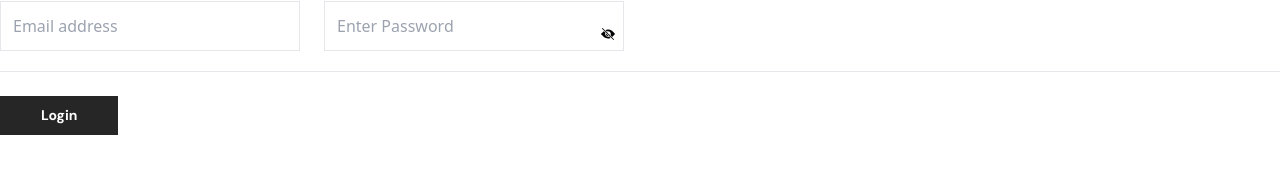
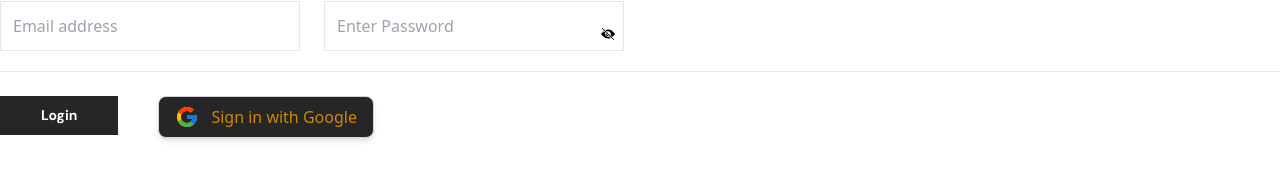
Before and after one commit to delowarmi/Orebi_e-Commerce_with-Responsive, a React (Vite) app: page /login in a window 1280 px wide. Shown: the part 536-724 px from the top of the page. Built offline with nearby package versions, Linux system fonts and the light colour scheme; no server answers.

Commit message:
feat: add Google authentication button and improve layout in Login and Signup pages

```diff
--- /dev/null
+++ b/src/components/SignWithgoogle.jsx
@@ -0,0 +1,34 @@
+import { signInWithPopup, GoogleAuthProvider, getAuth } from "firebase/auth";
+import { FcGoogle } from "react-icons/fc";
+import { useLocation, useNavigate } from "react-router-dom";
+import { toast } from "react-toastify";
+let GoogleAuthButton = () => {
+  let auth = getAuth();
+  let navigate = useNavigate();
+  let location = useLocation();
+  let from = location.state?.from || "/";
+  let provider = new GoogleAuthProvider();
+  let handleGoogleSignIn = async () => {
+    try {
+      const result = await signInWithPopup(auth, provider);
+      console.log("User Info:", result.user);
+      toast.success("Sign in successful!");
+      setTimeout(() => {
+        navigate(from, { replace: true });
+      }, 1000);
+
+    } catch (error) {
+      console.error("Error signing in:", error);
+    }
+  };
+  return (
+    <button
+      onClick={handleGoogleSignIn}
+      className="flex items-center gap-3 bg-navHColor border border-gray-300 shadow-md px-4 py-2 rounded-lg text-gray-700 hover:bg-gray-100 transition-all duration-300"
+    >
+      <FcGoogle size={24} />
+      <span className="font-medium text-yellow-600">Sign in with Google</span>
+    </button>
+  );
+};
+export default GoogleAuthButton;
--- a/src/components/pages/Account.jsx
+++ b/src/components/pages/Account.jsx
@@ -54,7 +54,7 @@ const Account = () => {
                 Dashboard
               </li>
               {account.length > 0 && (
-                <div>
+                <div className="h-[280px]">
                   <Flex>
                     <p className="border-b w-full py-3 font-dm font-regular text-[16px] text-navColor">
                       <strong className="pr-[40px] font-bold text-navHColor text-[20px]">Name:</strong> {account[0]?.firstName} {account[0]?.lastName}
--- a/src/components/pages/Login.jsx
+++ b/src/components/pages/Login.jsx
@@ -11,6 +11,8 @@ import { BallTriangle } from "react-loader-spinner";
 import { toast } from "react-toastify";
 import "react-toastify/dist/ReactToastify.css";
 import { useNavigate, useLocation, Link } from "react-router-dom";
+import GoogleAuthButton from "../SignWithgoogle";
+
 
 const Login = () => {
   let auth = getAuth();
@@ -95,11 +97,18 @@ const Login = () => {
           </Flex>
           {errorMsg && <p className="text-red-600 font-bold mt-2">{errorMsg}</p>}
         </div>
+        <div className="flex gap-x-10">
+        <div>
         {loader ? (
           <BallTriangle height={100} width={100} color="#4fa94d" />
         ) : (
           <Button onClick={submit} btnText="Login" className="mt-6" />
         )}
+        </div>
+        <div className="mt-6">
+        <GoogleAuthButton/>
+        </div>
+        </div>
         <Heading as="h3" text="New Customer" className="pt-[100px] text-[39px] font-dm font-bold text-navHColor" />
         <Heading as="p" text="Lorem Ipsum is simply dummy text of the printing and typesetting industry." className="py-[40px] text-[14px] font-dm font-regular text-navColor pr-[760px]" />
         <Link to="/signup"><Button btnText="Continue" /></Link>
--- a/src/components/pages/Sinup.jsx
+++ b/src/components/pages/Sinup.jsx
@@ -13,6 +13,8 @@ import { useNavigate } from "react-router-dom";
 import { toast, } from "react-toastify";
 import "react-toastify/dist/ReactToastify.css";
 import { getDatabase, ref, set} from "firebase/database";
+import GoogleAuthButton from "../SignWithgoogle";
+
 // import {auth,db} from '../../firebaseConfig'
 const Signup = () => {
   const auth = getAuth();
@@ -505,12 +507,12 @@ const Signup = () => {
           </div>
 
           {/* Submit Button */}
-          <div className="pt-6">
+          <div className="mt-6 flex gap-x-12 items-center">
             {loader ? (
               <Button
                 type="submit"
                 btnText="Sign Up"
-                className="mt-6 bg-primary text-white px-8 py-3 rounded hover:bg-primaryDark"
+                className="mt-6 bg-primary text-white px-8 rounded hover:bg-primaryDark"
               />
             ) : (
               <BallTriangle
@@ -521,6 +523,9 @@ const Signup = () => {
                 ariaLabel="loading"
               />
             )}
+            <div className="mt-6">
+              {/* <GoogleAuthButton/> */}
+            </div>
           </div>
         </form>
       </Container>
--- a/src/components/parts/Header.jsx
+++ b/src/components/parts/Header.jsx
@@ -74,7 +74,7 @@ const Header = () => {
   };
 
   return (
-    <div className="bg-headerbgColor py-3 pl-1 top-12 lg:top-16 sticky z-20">
+    <div className="bg-headerbgColor py-3 pl-1 top-12 lg:top-[62px] sticky z-20">
       <Container>
         <Flex className="justify-between">
           {/* Category Section */}
--- a/src/firebaseConfig.js
+++ b/src/firebaseConfig.js
@@ -2,6 +2,7 @@
 import { initializeApp } from "firebase/app";
 import {getAuth} from 'firebase/auth' //add korchi ami
 import{getFirestore} from 'firebase/firestore'//add krlam
+
 // TODO: Add SDKs for Firebase products that you want to use
 // https://firebase.google.com/docs/web/setup#available-libraries
 
```
